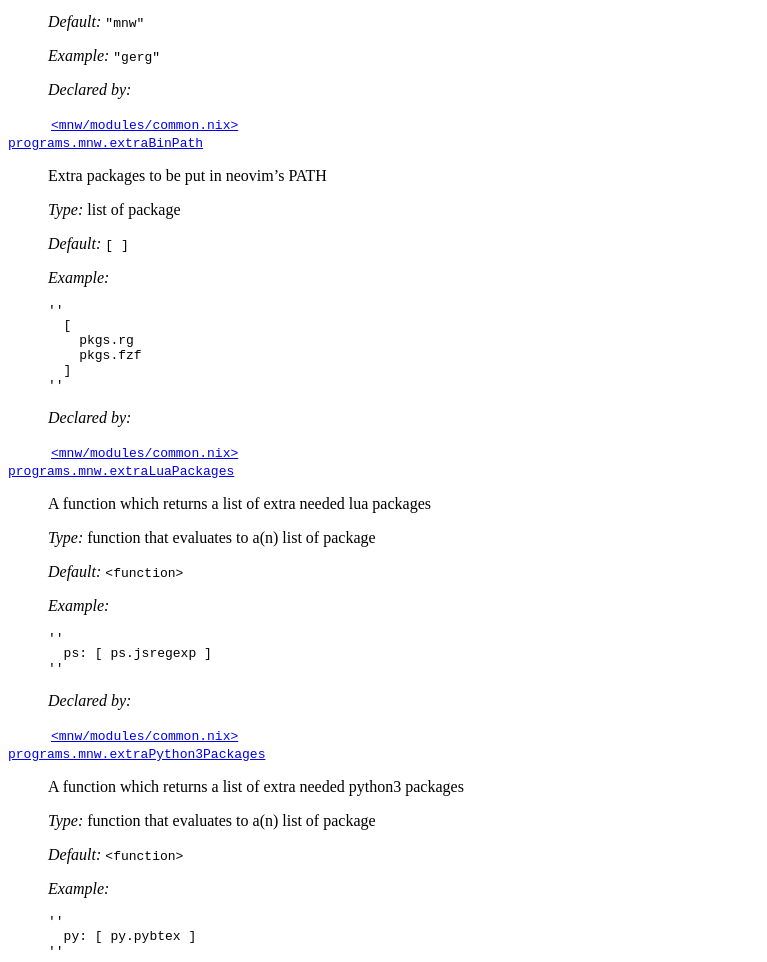
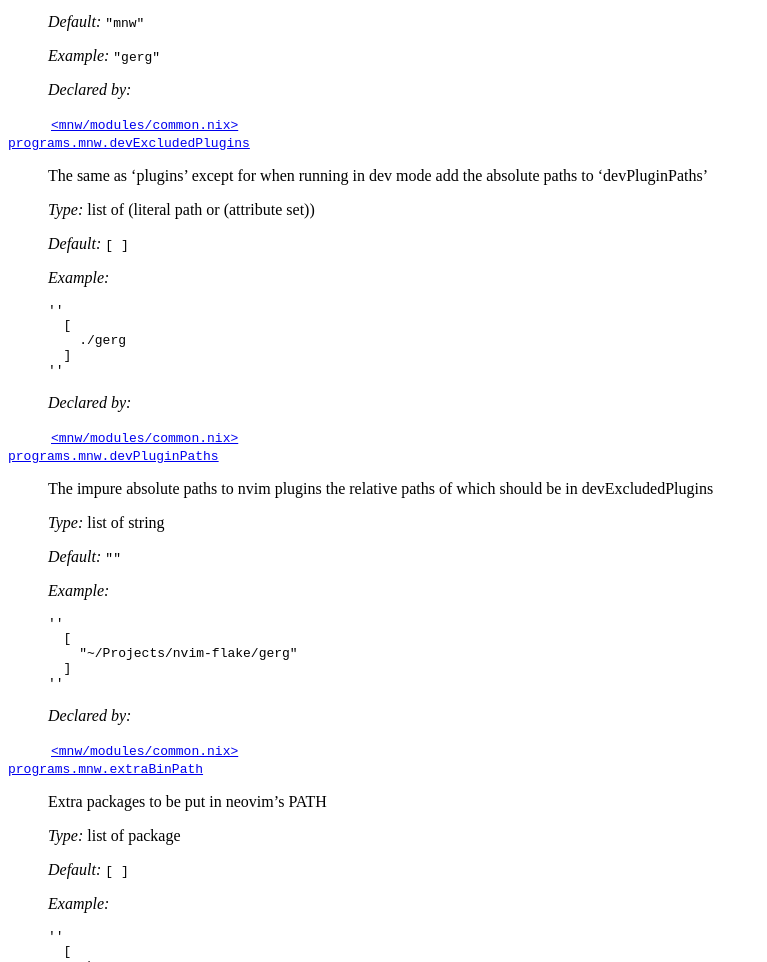
Before and after one commit to Gerg-L/mnw, a plain HTML site: page options.html in a window 1280 px wide. Shown: the part 486-1448 px from the top of the page, without its empty margins (0-767 px from the left). Drawn offline with Linux system fonts and the light colour scheme.

Commit message:
deploy: b2939ce377f471f4fb07f2d9fbb9220010b52efb

```diff
--- a/options.html
+++ b/options.html
@@ -71,6 +71,70 @@
 
 <p><span class="emphasis"><em>Example:</em></span>
 <code class="literal">&quot;gerg&quot;</code></p>
+
+<p><span class="emphasis"><em>Declared by:</em></span></p>
+<table border="0" summary="Simple list" class="simplelist">
+<tr><td>
+<code class="filename"><a class="filename"  href="https://github.com/Gerg-L/mnw/blob/master/modules/common.nix" target="_top">
+&lt;mnw/modules/common.nix&gt;
+</a></code>
+</td></tr>
+</table>
+</dd>
+<dt>
+ <span class="term">
+ <a id="opt-programs.mnw.devExcludedPlugins"></a><a class="term" href="options.html#opt-programs.mnw.devExcludedPlugins"><code class="option">programs.mnw.devExcludedPlugins</code>
+  </a>
+ </span>
+</dt>
+<dd>
+<p>The same as ‘plugins’ except for when running in dev mode
+add the absolute paths to ‘devPluginPaths’</p>
+
+<p><span class="emphasis"><em>Type:</em></span>
+list of (literal path or (attribute set))</p>
+
+<p><span class="emphasis"><em>Default:</em></span>
+<code class="literal">[ ]</code></p>
+
+<p><span class="emphasis"><em>Example:</em></span></p><pre><code class="programlisting">&#x27;&#x27;
+  [
+    ./gerg
+  ]
+&#x27;&#x27;
+</code></pre>
+
+<p><span class="emphasis"><em>Declared by:</em></span></p>
+<table border="0" summary="Simple list" class="simplelist">
+<tr><td>
+<code class="filename"><a class="filename"  href="https://github.com/Gerg-L/mnw/blob/master/modules/common.nix" target="_top">
+&lt;mnw/modules/common.nix&gt;
+</a></code>
+</td></tr>
+</table>
+</dd>
+<dt>
+ <span class="term">
+ <a id="opt-programs.mnw.devPluginPaths"></a><a class="term" href="options.html#opt-programs.mnw.devPluginPaths"><code class="option">programs.mnw.devPluginPaths</code>
+  </a>
+ </span>
+</dt>
+<dd>
+<p>The impure absolute paths to nvim plugins
+the relative paths of which should be in devExcludedPlugins</p>
+
+<p><span class="emphasis"><em>Type:</em></span>
+list of string</p>
+
+<p><span class="emphasis"><em>Default:</em></span>
+<code class="literal">&quot;&quot;</code></p>
+
+<p><span class="emphasis"><em>Example:</em></span></p><pre><code class="programlisting">&#x27;&#x27;
+  [
+    &quot;~/Projects/nvim-flake/gerg&quot;
+  ]
+&#x27;&#x27;
+</code></pre>
 
 <p><span class="emphasis"><em>Declared by:</em></span></p>
 <table border="0" summary="Simple list" class="simplelist">
```
Also changed, not shown: 1 other file.
